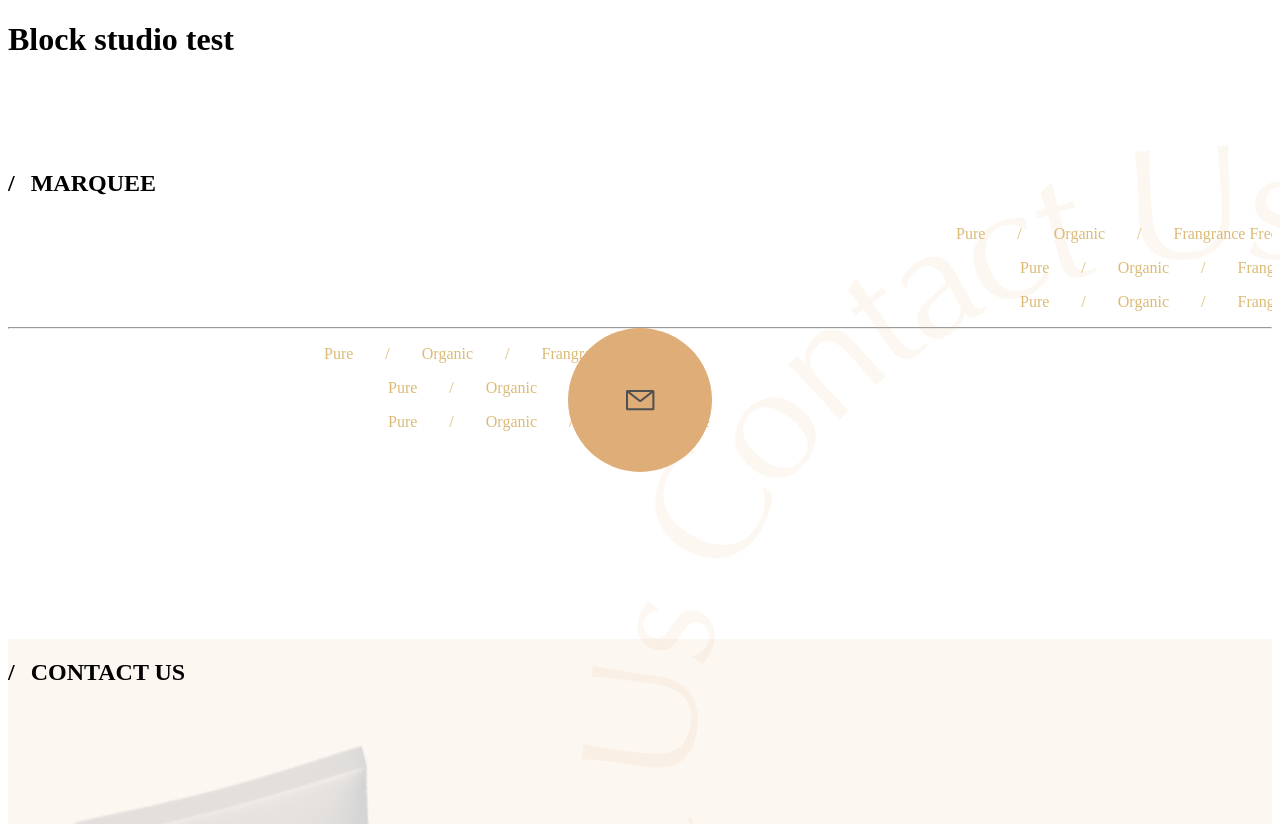
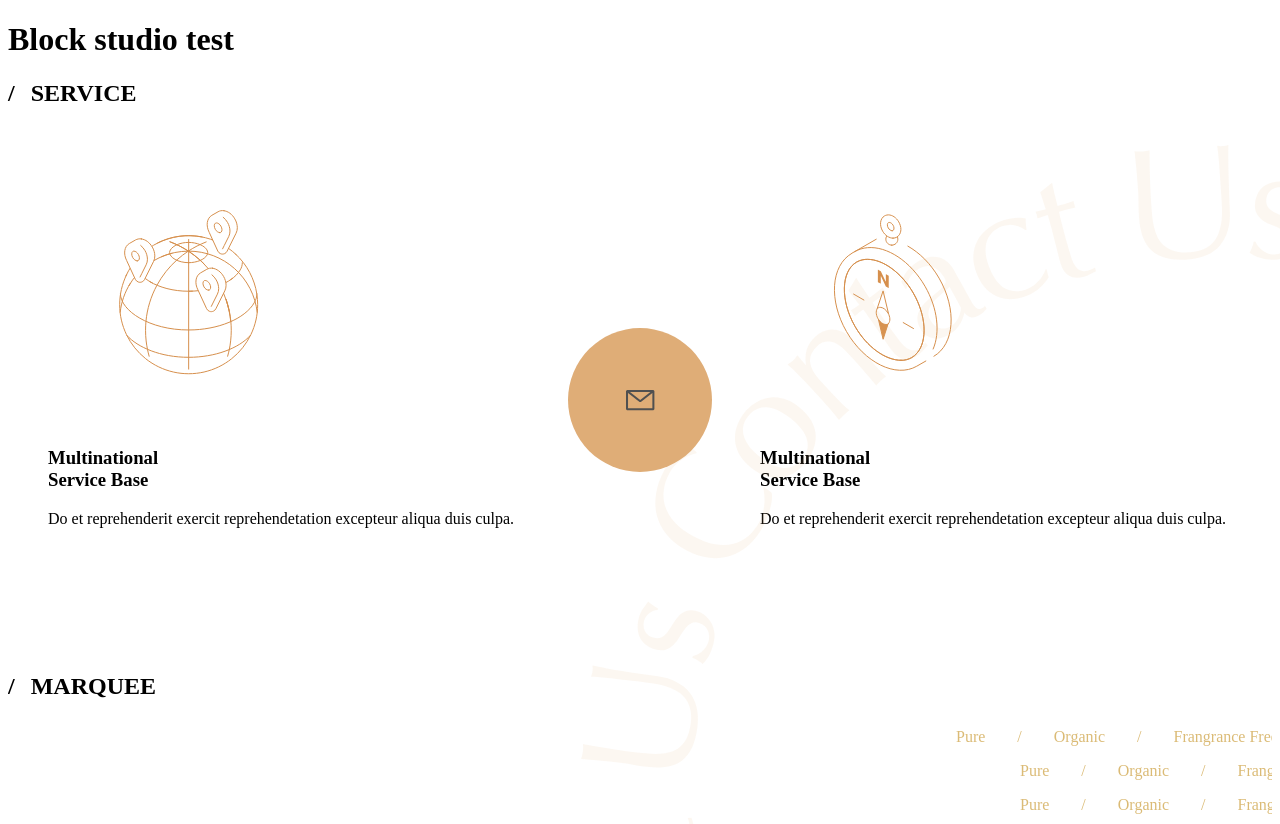
Before and after one commit to edenhsia/bst, a Vue app: page / in a window 1280 px wide. Shown: the top 824 px of the page. Built offline with nearby package versions, Linux system fonts and the light colour scheme; the HTML template or start-up script is replaced by a standard one.

Commit message:
create section-service without svg animation

```diff
--- a/src/App.vue
+++ b/src/App.vue
@@ -1,16 +1,18 @@
 <template>
   <h1 class="text-h4">Block studio test</h1>
+  <SectionService />
   <SectionMarquee />
   <SectionContact />
   <MainFooter />
 </template>
 
 <script>
+import SectionService from './components/SectionService.vue'
 import SectionMarquee from './components/SectionMarquee.vue'
 import SectionContact from './components/SectionContact.vue'
 import MainFooter from './components/MainFooter.vue'
 
 export default {
-  components: { SectionMarquee, SectionContact, MainFooter },
+  components: { SectionService, SectionMarquee, SectionContact, MainFooter },
 }
 </script>
--- /dev/null
+++ b/src/components/SectionService.vue
@@ -0,0 +1,53 @@
+<template>
+  <section class="section-service">
+    <div class="container">
+      <SectionTitle
+        title="service"
+        class="text-gray mb-6 md:text-gray-dark md:mb-14"
+      />
+    </div>
+    <div class="service-card-list">
+      <ServiceCard
+        content="Do et reprehenderit exercit reprehendetation excepteur aliqua duis culpa."
+        :icon="iconMap"
+      />
+      <ServiceCard
+        content="Do et reprehenderit exercit reprehendetation excepteur aliqua duis culpa."
+        :icon="iconCompass"
+        reverse
+      />
+    </div>
+  </section>
+</template>
+
+<script>
+import SectionTitle from './SectionTitle.vue'
+import ServiceCard from './ServiceCard.vue'
+// import IconMap from '../assets/icons/map.svg'
+
+export default {
+  components: {
+    SectionTitle,
+    ServiceCard,
+  },
+  computed: {
+    iconMap() {
+      return new URL('../assets/icons/map.svg', import.meta.url).href
+    },
+    iconCompass() {
+      return new URL('../assets/icons/compass.svg', import.meta.url).href
+    },
+  },
+}
+</script>
+
+<style scoped>
+.service-card-list {
+  @apply border-y border-gray-light flex divide-x divide-gray-light;
+  @apply overflow-x-auto md:overflow-x-hidden;
+
+  .service-card {
+    @apply flex-shrink-0;
+  }
+}
+</style>
--- /dev/null
+++ b/src/components/ServiceCard.vue
@@ -0,0 +1,44 @@
+<template>
+  <div class="service-card" :class="{ 'flex flex-col-reverse': reverse }">
+    <div class="icon">
+      <img :src="icon" alt="service icon" />
+    </div>
+    <div class="text">
+      <h3 class="text-h4 text-gray-dark mb-4 font-optima-bold">
+        <slot name="title">
+          Multinational <br />
+          Service Base
+        </slot>
+      </h3>
+      <p class="text-b1 text-gray-dark">{{ content }}</p>
+    </div>
+  </div>
+</template>
+
+<script>
+export default {
+  props: {
+    content: {
+      type: String,
+      required: true,
+    },
+    icon: {
+      type: String,
+      required: true,
+    },
+    reverse: {
+      type: Boolean,
+    },
+  },
+}
+</script>
+
+<style scoped>
+.service-card {
+  @apply w-1/2 min-w-[19.5rem] space-y-4 p-6 md:space-y-6 md:p-10;
+
+  .icon {
+    @apply flex items-center h-[11.5rem] md:h-64 md:ml-[3.25rem];
+  }
+}
+</style>
```
Also changed, not shown: src/assets/icons/compass.svg (added), src/assets/icons/map.svg (added).
